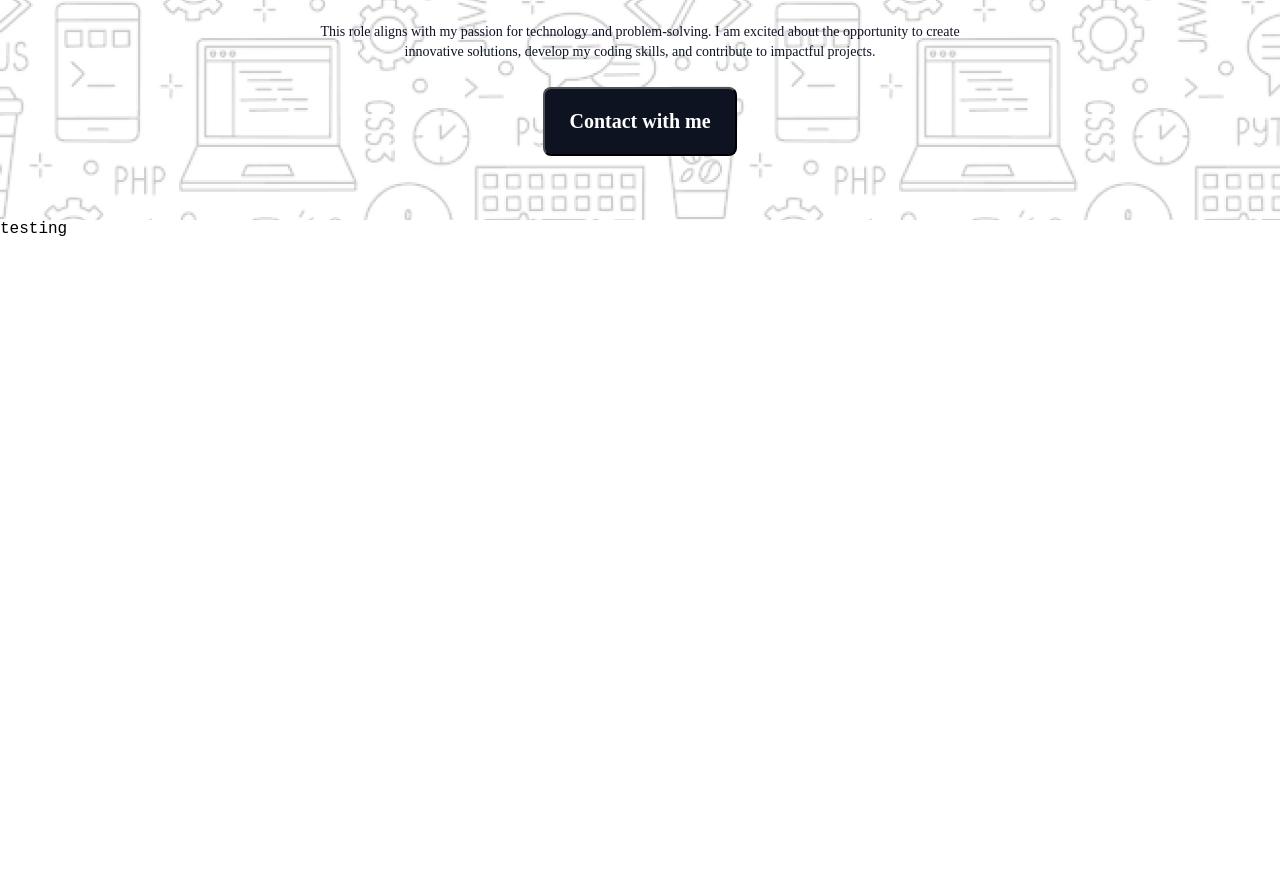
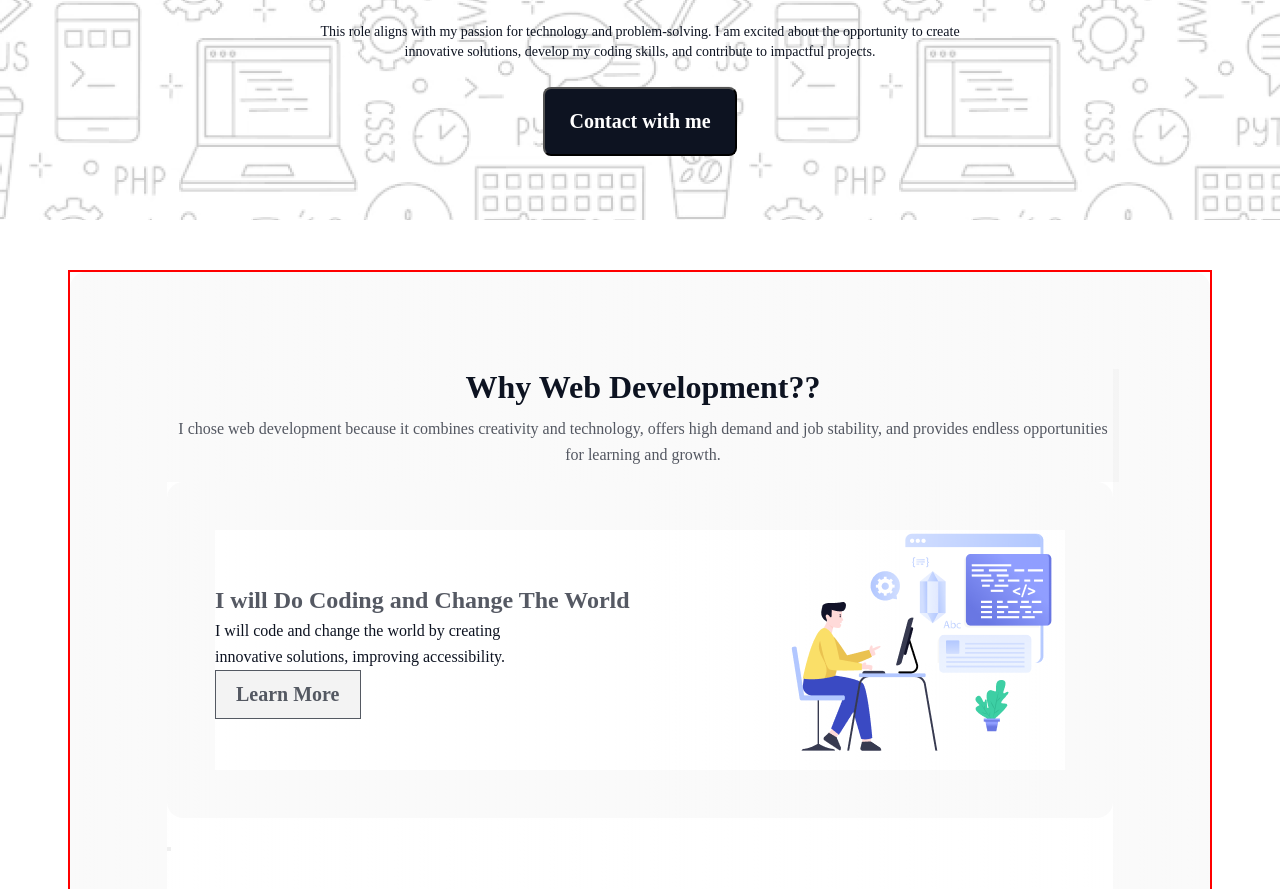
Before and after one commit to Ratul01921/Challenge-Begins-web, a plain HTML site: page index.html in a window 1280 px wide. Shown: the part 591-1480 px from the top of the page. Before the commit the page ends 829 px from the top, so only its background shows below. Drawn offline with Linux system fonts and the light colour scheme; a web font is replaced by a local one.

Commit message:
why web development codding section complete

```diff
--- a/index.html
+++ b/index.html
@@ -22,10 +22,35 @@
                 <button>Contact with me</button>
             </div>
         </div>
-        <p>testing</p>
     </header>
     <main>
+        <!-- why-web-dev-container section start -->
+        <section class="why-web-dev-container">
+            <div class="why-web-dev-content">
+                <div class="web-dev-text">
+                    <h2>Why Web Development??</h2>
+                    <p>I chose web development because it combines creativity and technology, offers high demand and job stability, and provides endless opportunities for learning and growth.</p>
+                </div>
+                <div class="web-dev-coding-section">
 
+                    <div class="web-dev-coding-content">
+                        <h3>I will Do Coding and Change The World</h3>
+                        <p>I will code and change the world by creating <br>innovative solutions, improving accessibility.</p>
+                        <button>Learn More</button>
+                    </div>
+                    <img src="./assets/Layer_1.png" alt="">
+                </div>
+                <div class="web-dev-modern-section">
+                    <img src="" alt="">
+                    <div class="web-dev-modern-content">
+                        <h3></h3>
+                        <p></p>
+                        <button></button>
+                    </div>
+                </div>
+
+            </div>
+        </section>
     </main>
     <footer>
 
--- a/style/style.css
+++ b/style/style.css
@@ -91,3 +91,91 @@
 
     background: rgb(13, 19, 33);
 }
+/* why-web-dev-container section start */
+.why-web-dev-container{
+    width: 1140px;
+    height: 1393px;
+    border: 2px solid red;
+    margin:  0 auto;
+    margin-top: 50px;
+}
+.why-web-dev-content{
+    width: 946px;
+    height: 1233px;
+    border: 97px solid rgba(13, 19, 33, 0.02);
+    margin: 0 auto;
+    border-radius: 16px;
+    background: linear-gradient(90.00deg, rgb(255, 255, 255),rgba(255, 255, 255, 0) 100%);
+}
+.web-dev-text{
+    width: 952px;
+    height: 113px;
+    display: flex;
+    flex-direction: column;
+    justify-content: flex-start;
+    align-items: center;
+    margin: 0 auto;
+    background-color: rgba(13, 19, 33, 0.02);
+
+}
+.web-dev-text h2{
+    color: rgb(13, 19, 33);
+    font-family: Azeret Mono;
+    font-size: 32px;
+    font-weight: 800;
+}
+.web-dev-text p{
+    color: rgb(13, 19, 33);
+    font-family: Azeret Mono;
+    font-size: 16px;
+    font-weight: 400;
+    opacity: 0.7;
+    line-height: 26px;
+    letter-spacing: 0%;
+    text-align: center;
+    margin-top: 10px;
+    /* margin-bottom: 40px; */
+}
+.web-dev-coding-section{
+    width: 850px;
+    height: 240px;
+    border: 48px solid rgba(13, 19, 33, 0.02);
+    border-radius: 16px;
+
+    background: linear-gradient(90.00deg, rgb(255, 255, 255),rgba(255, 255, 255, 0) 100%);
+    display: flex;
+    justify-content: space-between;
+    align-items: center;
+}
+.web-dev-coding-section h3{
+    color: rgba(13, 19, 33, 0.7);
+    font-family: Azeret Mono;
+    font-size: 24px;
+    font-weight: 700;
+    line-height: 36px;
+    letter-spacing: 0%;
+    text-align: left;
+}
+.web-dev-coding-section p{
+    color: rgb(13, 19, 33);
+    font-family: Azeret Mono;
+    font-size: 16px;
+    font-weight: 400;
+    line-height: 26px;
+    letter-spacing: 0%;
+    text-align: left;
+}
+.web-dev-coding-section button{
+    color: rgb(13, 19, 33);
+    font-family: Azeret Mono;
+    font-size: 20px;
+    font-weight: 600;
+    line-height: 23px;
+    letter-spacing: 0%;
+    text-align: center;
+    box-sizing: border-box;
+    border: 1px solid rgb(13, 19, 33);
+    opacity: 0.7;
+    padding: 12px 20px 12px 20px;
+
+}
```
